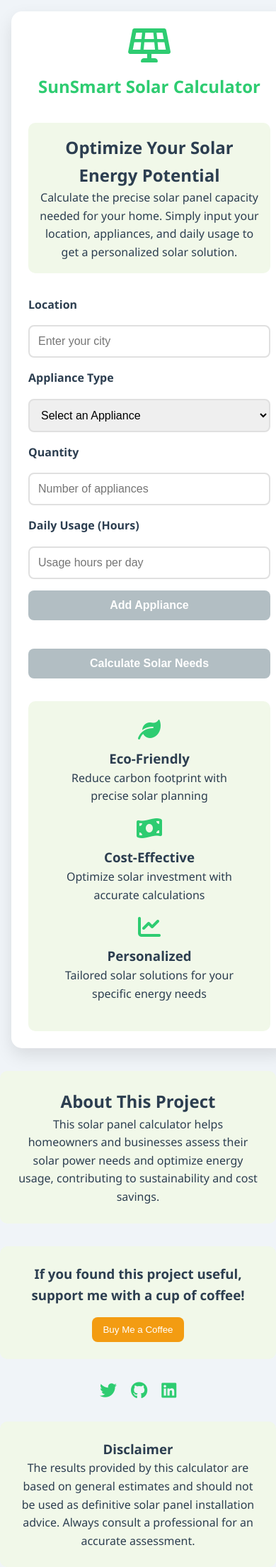
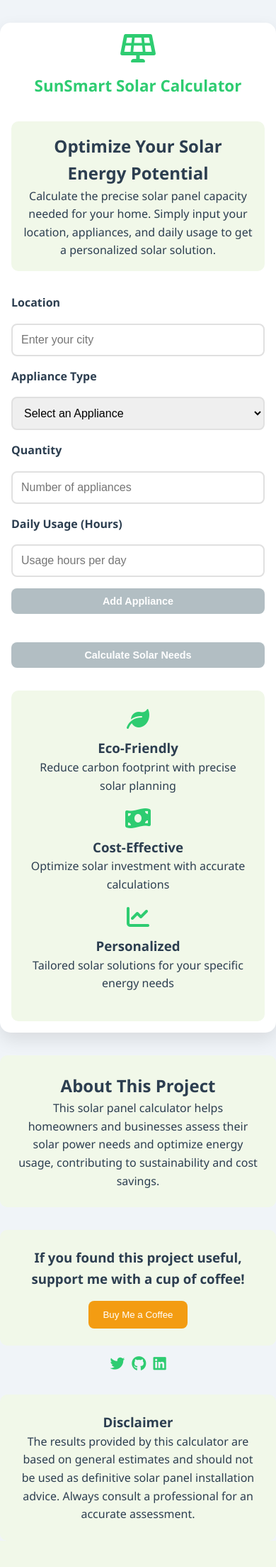
Before and after one commit to GeeteshMehto/SolarCalculator, a Flask app: page / in a window 390 px wide. Shown: the whole page at 71% size. After the commit the page ends 2171 px from the top, so only its background shows below. Run offline with Flask 3, Linux system fonts and the light colour scheme.

Commit message:
fixed social icons

```diff
--- a/templates/solarbill.html
+++ b/templates/solarbill.html
@@ -14,20 +14,17 @@
     --text-color: #2c3e50;
     --accent-color: #f39c12;
   }
-
   * {
     margin: 0;
     padding: 0;
     box-sizing: border-box;
   }
-
   body {
     font-family: 'Segoe UI', Tahoma, Geneva, Verdana, sans-serif;
     background-color: var(--background-color);
     color: var(--text-color);
     line-height: 1.6;
   }
-
   .container {
     width: 100%;
     max-width: 800px;
@@ -37,7 +34,6 @@
     box-shadow: 0 10px 25px rgba(0, 0, 0, 0.1);
     padding: 2rem;
   }
-
   .header {
     text-align: center;
     margin-bottom: 2rem;
@@ -46,18 +42,16 @@
     justify-content: center;
     flex-direction: column;
   }
-
   .header h1 {
     color: var(--primary-color);
     font-weight: 700;
     margin-top: 15px;
+    font-size: 1.8rem;
   }
-
   .header i {
     color: var(--primary-color);
     font-size: 3.5rem;
   }
-
   .description {
     text-align: center;
     margin-bottom: 2rem;
@@ -65,14 +59,12 @@
     padding: 1.5rem;
     border-radius: 10px;
   }
-
   label {
     display: block;
     margin: 1rem 0 0.5rem;
     font-weight: 600;
     color: var(--text-color);
   }
-
   input, select {
     width: 100%;
     padding: 12px;
@@ -82,12 +74,10 @@
     font-size: 1rem;
     transition: border-color 0.3s ease;
   }
-
   input:focus, select:focus {
     outline: none;
     border-color: var(--primary-color);
   }
-
   .button {
     width: 100%;
     padding: 15px;
@@ -101,20 +91,16 @@
     transition: background-color 0.3s ease;
     margin-top: 1rem;
   }
-
   .button:hover {
     background-color: var(--secondary-color);
   }
-
   .button:disabled {
     background-color: #b2bec3;
     cursor: not-allowed;
   }
-
   .appliance-list {
     margin-top: 1.5rem;
   }
-
   .appliance-card {
     display: flex;
     justify-content: space-between;
@@ -125,7 +111,6 @@
     margin-bottom: 1rem;
     box-shadow: 0 4px 6px rgba(0, 0, 0, 0.1);
   }
-
   .remove-button {
     background-color: #e74c3c;
     color: white;
@@ -134,7 +119,6 @@
     border-radius: 5px;
     cursor: pointer;
   }
-
   .modal {
     display: none;
     position: fixed;
@@ -147,7 +131,6 @@
     justify-content: center;
     align-items: center;
   }
-
   .modal-content {
     background-color: white;
     border-radius: 15px;
@@ -156,12 +139,10 @@
     text-align: center;
     box-shadow: 0 15px 30px rgba(0, 0, 0, 0.2);
   }
-
   .modal-content h2 {
     color: var(--primary-color);
     margin-bottom: 1rem;
   }
-
   .features {
     display: flex;
     justify-content: space-between;
@@ -170,26 +151,21 @@
     padding: 1.5rem;
     border-radius: 10px;
   }
-
   .feature {
     text-align: center;
     flex: 1;
     margin: 0 10px;
   }
-
   .feature i {
     color: var(--primary-color);
     font-size: 2.5rem;
     margin-bottom: 10px;
   }
-
-/* New Sections */
   .social-icons {
     display: flex;
     justify-content: center;
     margin-top: 2rem;
   }
-
   .social-icons i {
     font-size: 2rem;
     margin: 0 10px;
@@ -197,11 +173,9 @@
     color: var(--primary-color);
     transition: color 0.3s ease;
   }
-
   .social-icons i:hover {
     color: var(--secondary-color);
   }
-
   .about, .disclaimer, .buy-coffee {
     text-align: center;
     margin-top: 2rem;
@@ -209,7 +183,6 @@
     padding: 1.5rem;
     border-radius: 10px;
   }
-
   .buy-coffee-button {
     background-color: var(--accent-color);
     color: white;
@@ -220,78 +193,96 @@
     transition: background-color 0.3s ease;
     margin-top: 1rem;
   }
-
   .buy-coffee-button:hover {
     background-color: #e67e22;
   }
 
-/* Mobile Responsive Design */
-@media screen and (max-width: 768px) {
+  /* Mobile Responsiveness */
+  @media (max-width: 768px) {
     .container {
       padding: 1.5rem;
-    margin: 1rem;
     }
-
+    .header h1 {
+      font-size: 1.6rem;
+    }
     .header i {
       font-size: 3rem;
     }
-
-  .header h1 {
-    font-size: 1.8rem;
-  }
-
     .description {
       padding: 1rem;
     }
-
+    label {
+      font-size: 1rem;
+    }
+    input, select {
+      font-size: 1rem;
+    }
+    .button {
+      font-size: 1rem;
+      padding: 12px;
+    }
+    .appliance-card {
+      flex-direction: column;
+      align-items: flex-start;
+      text-align: left;
+    }
+    .modal-content {
+      padding: 1.5rem;
+    }
     .features {
       flex-direction: column;
       align-items: center;
     }
-
     .feature {
       margin-bottom: 1rem;
       text-align: center;
+      width: 100%;
     }
-
-  .appliance-card {
-    flex-direction: column;
-    align-items: flex-start;
-  }
-
-  .remove-button {
-    margin-top: 0.5rem;
-  }
-
-  .social-icons i {
-    font-size: 1.5rem;
-  }
-}
-
-@media screen and (max-width: 480px) {
-  .button {
-    padding: 12px;
-    font-size: 1rem;
-  }
-
     .feature i {
       font-size: 2rem;
     }
 
-  .social-icons i {
-    font-size: 1.5rem;
   }
 
-  .buy-coffee-button {
-    padding: 10px 15px;
+
+
+@media (max-width: 768px) {
+  .social-icons {
+    flex-direction: row;  /* Change to row for horizontal alignment */
+    justify-content: center; /* Center icons horizontally */
+    margin: 1rem 0;  /* Adjust margins for better spacing */
   }
 
-  .header h1 {
-    font-size: 1.5rem;
+  .social-icons i {
+    margin: 0 5px;  /* Adjust spacing between icons */
   }
 }
 
+
+@media (max-width: 480px) {
+  .social-icons i {
+    font-size: 1.3rem; /* Adjust font size for smaller screens */
+  }
+}
+
+  @media (max-width: 480px) {
+    .container {
+      padding: 1rem;
+    }
+    .header h1 {
+      font-size: 1.4rem;
+    }
+    .header i {
+      font-size: 2.5rem;
+    }
+    .button {
+      font-size: 0.9rem;
+      padding: 10px;
+    }
+
+  }
 </style>
+
 </head>
 <body>
   <div class="container">
```
Lines whose indentation alone changed are shown as unchanged.
